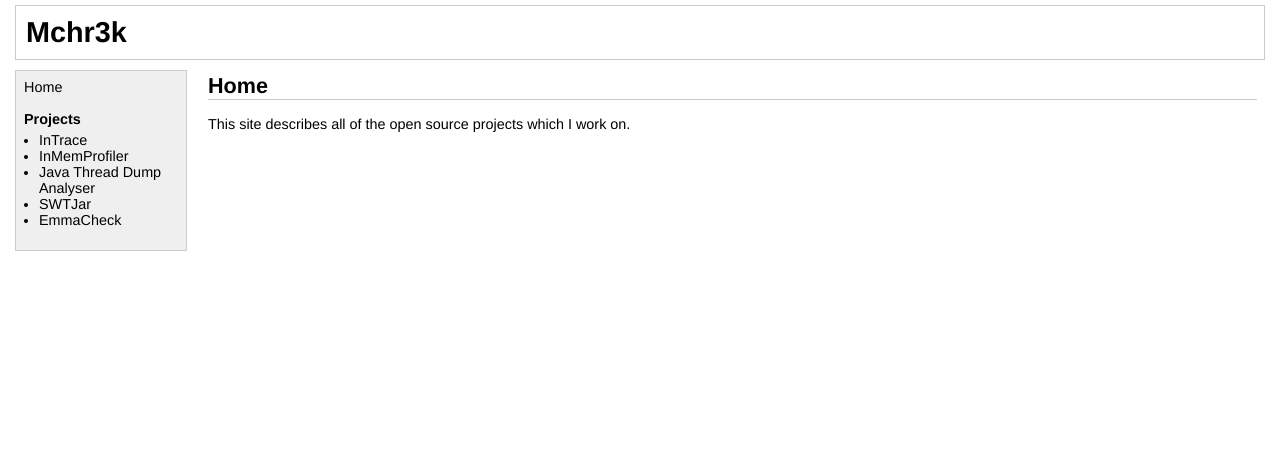
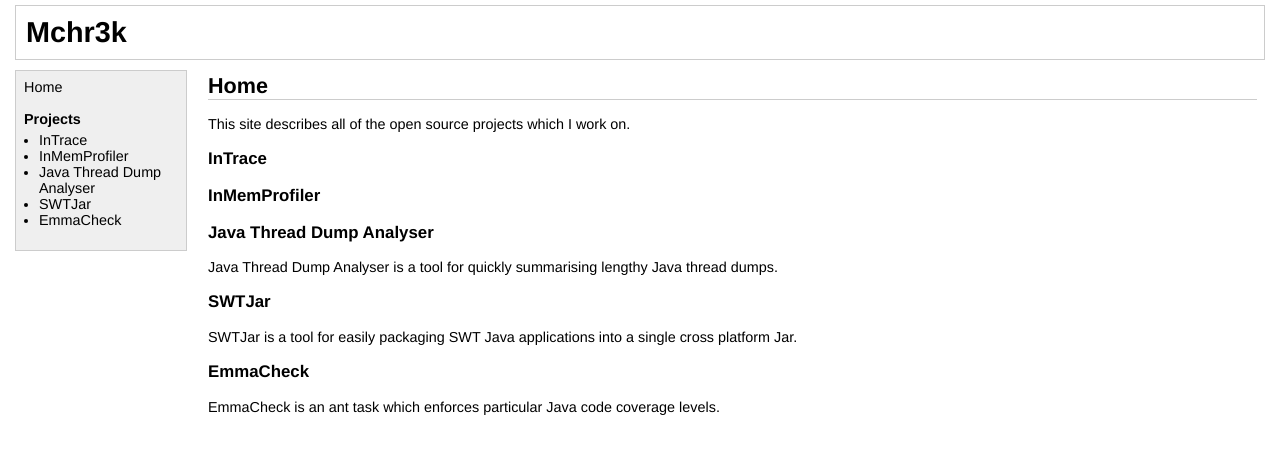
Before and after one commit to mchr3k/mchr3k.github.com, a Jekyll site: the page built from index.html, in a window 1280 px wide. Shown: the top 454 px of the page. Built offline with Jekyll 4.4.1, drawn with Linux system fonts in a browser that asks for light colours.

Commit message:
More content on home page

```diff
--- a/index.html
+++ b/index.html
@@ -5,3 +5,19 @@
 <h2>Home</h2>
 
 <p>This site describes all of the open source projects which I work on.
+
+<h3>InTrace</h3>
+
+<h3>InMemProfiler</h3>
+
+<h3>Java Thread Dump Analyser</h3>
+
+<p>Java Thread Dump Analyser is a tool for quickly summarising lengthy Java thread dumps.
+
+<h3>SWTJar</h3>
+
+<p>SWTJar is a tool for easily packaging SWT Java applications into a single cross platform Jar.
+
+<h3>EmmaCheck</h3>
+
+<p>EmmaCheck is an ant task which enforces particular Java code coverage levels.
```
